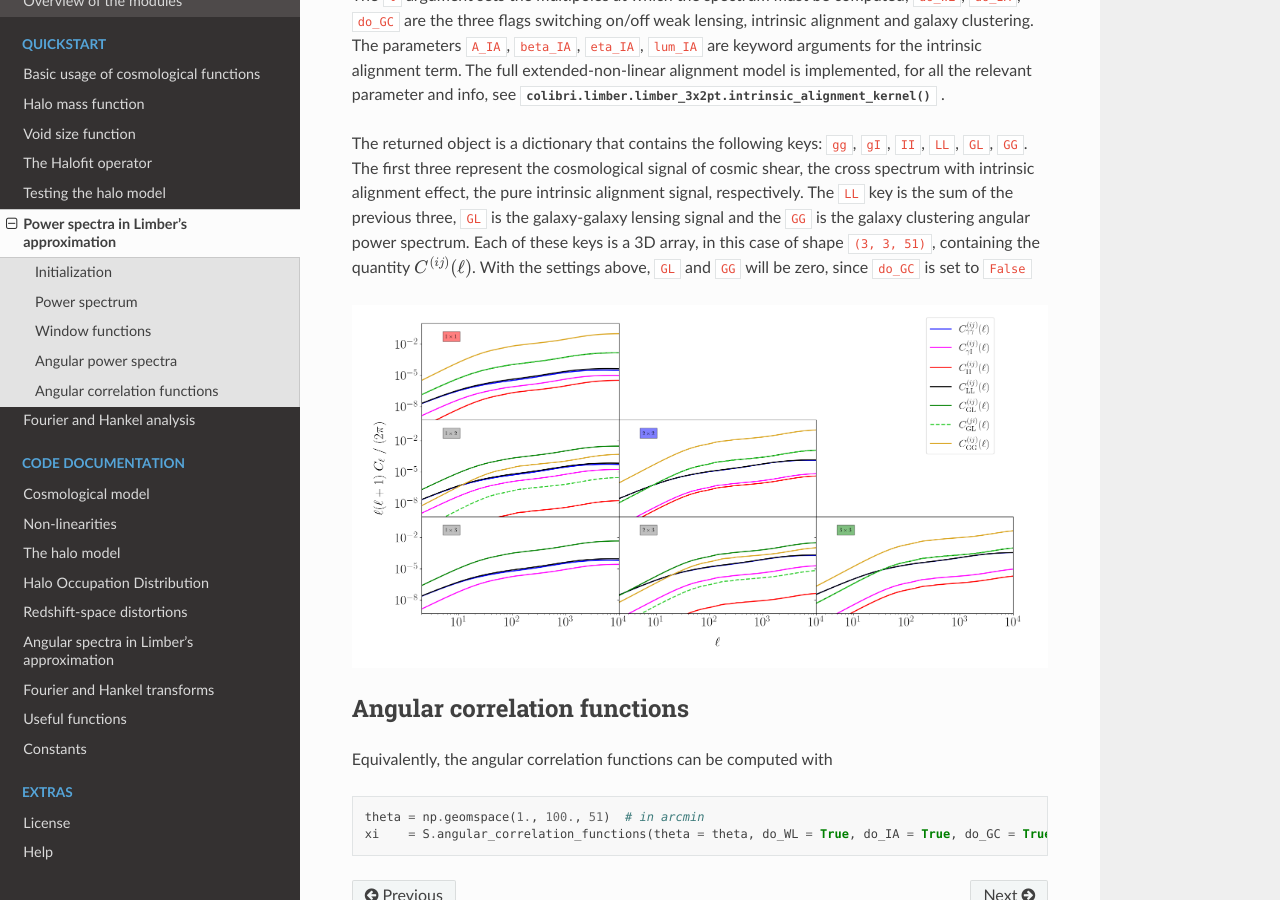
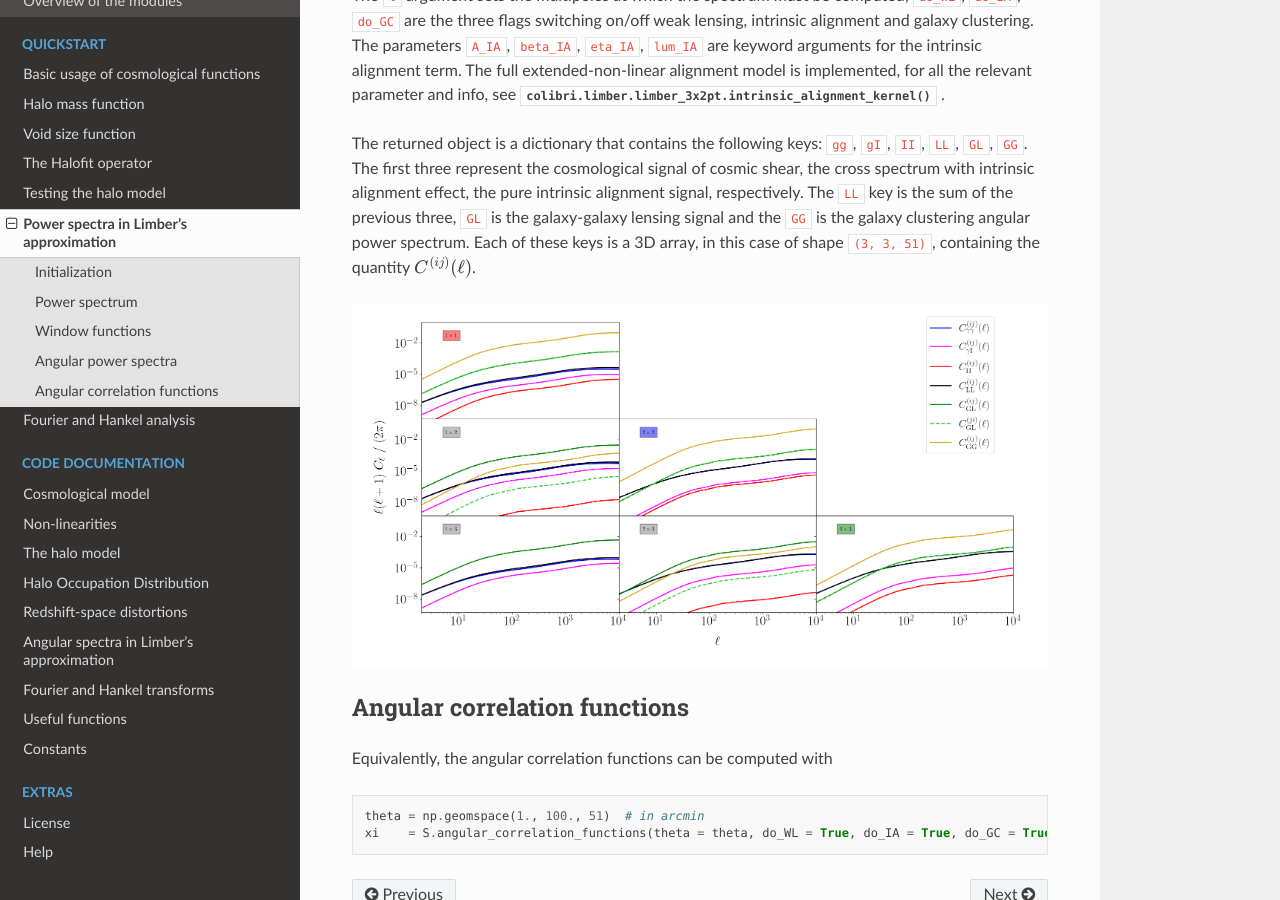
Before and after one commit to GabrieleParimbelli/COLIBRI, a Sphinx documentation site: the page built from doc/source/quickstart/test_limber.rst, in a window 1280 px wide and 900 px high, scrolled down 1977 px. Built offline with Sphinx 7.4.7 and the Read the Docs theme 2.0.0, drawn with Linux system fonts in a browser that asks for light colours.

```diff
--- a/doc/source/quickstart/test_limber.rst
+++ b/doc/source/quickstart/test_limber.rst
@@ -94,7 +94,6 @@
 The first three represent the cosmological signal of cosmic shear, the cross spectrum with intrinsic alignment effect, the pure intrinsic alignment signal, respectively.
 The ``LL`` key is the sum of the previous three, ``GL`` is the galaxy-galaxy lensing signal and the ``GG`` is the galaxy clustering angular power spectrum.
 Each of these keys is a 3D array, in this case of shape ``(3, 3, 51)``, containing the quantity :math:`C^{(ij)}(\ell)`.
-With the settings above, ``GL`` and ``GG`` will be zero, since ``do_GC`` is set to ``False``
 
 .. image:: ../_static/limber_spectrum.png
    :width: 700
```
